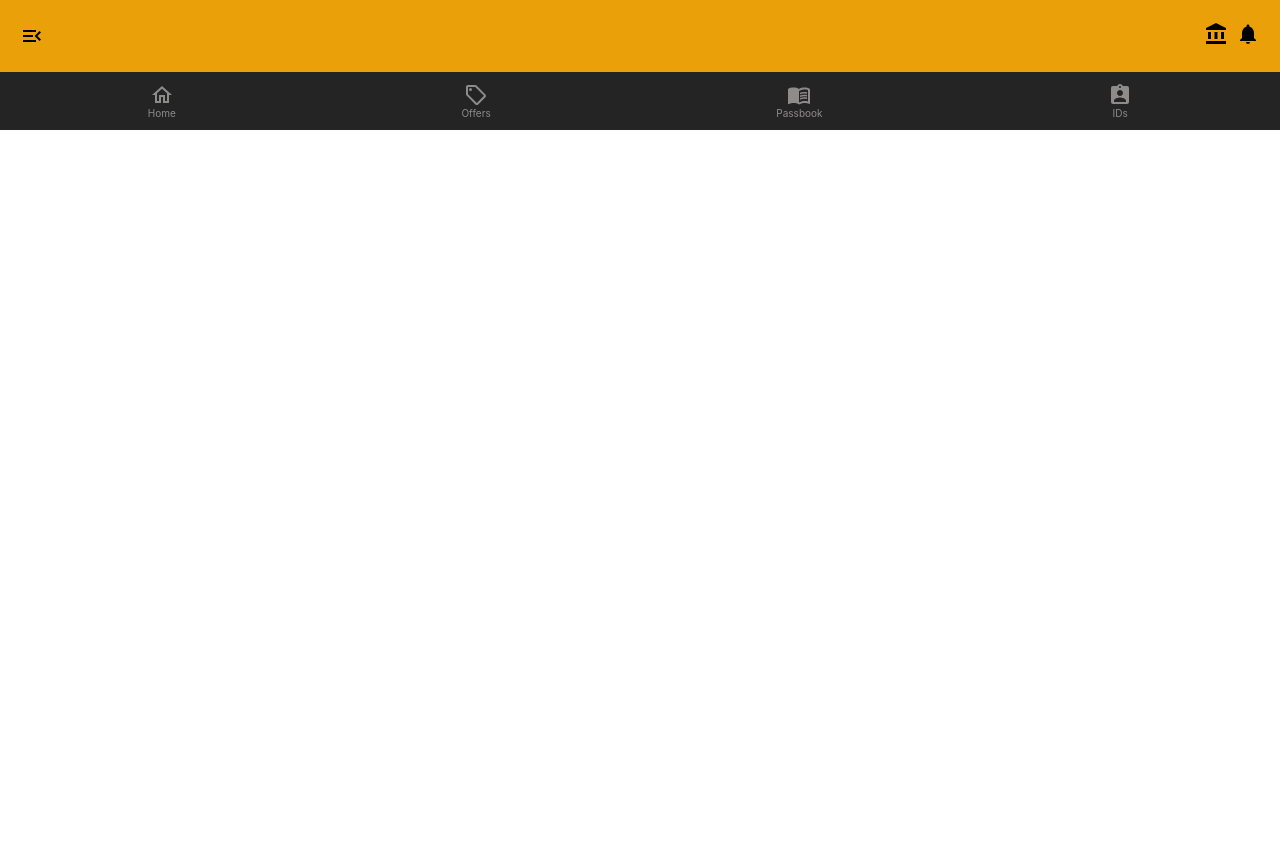
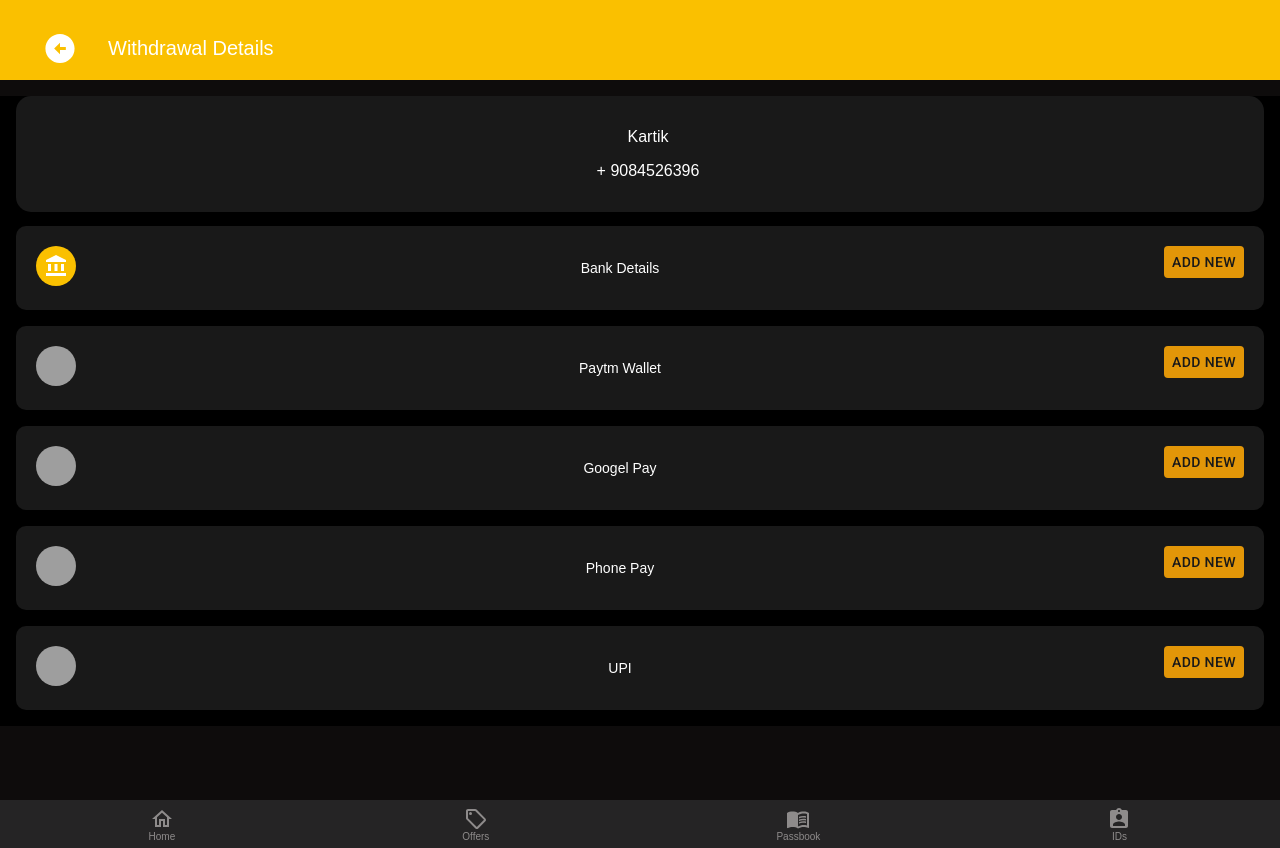
Before and after one commit to brijeshIvory/digital-wallet, a React (Create React App) app: page /bank-details in a window 1280 px wide. Before the commit the page ends 800 px from the top, so only its background shows below. Built offline with nearby package versions, Linux system fonts and the light colour scheme; grey boxes are pictures that could not be loaded.

Commit message:
added withdrawal page

```diff
--- a/src/App.css
+++ b/src/App.css
@@ -1,2 +1,24 @@
-.app {
-}
+.App {
+    display: block;
+    width: 100vw;
+    height: 100vh;
+    overflow: hidden;
+  }
+
+  *{
+    box-sizing:border-box;
+  }
+  body{
+    margin:0;
+    padding:0;
+    width:100%;
+    font-family: "Poppins", sans-serif;
+    background: #0e0c0c
+  }
+  a,
+  a:hover,
+  a:focus {
+    color: inherit;
+    text-decoration: none;
+    transition: all 0.3s;
+  }
--- a/src/App.js
+++ b/src/App.js
@@ -4,9 +4,10 @@
 import Router from "./Router/Router";
 
 function App() {
+  const isLoggedIn = true;
   return (
     <div className="app">
-    <Header />
+      {!isLoggedIn && <Header /> }
          <Router/>
          <Footer/>
     </div>
--- a/src/Components/Offer/index.jsx
+++ b/src/Components/Offer/index.jsx
@@ -39,13 +39,11 @@
           >
             <ArrowCircleLeftIcon sx={{ width: '40px', height: '35px' }} />
           </IconButton>
-          <Typography variant="h6" component="h6" sx={{ flexGrow: 4 }}>
-            Offers
-          </Typography>
+          <h1 className='title'> Offers </h1>
         </Toolbar>
       </div>
       <div className="ourOffer_main">
-        <h1 className="ourOffer_title">Top Offers</h1>
+      <h1 className="ourOffer_title">Top Offers</h1>
         {imageList.map((val, index) => (
           <div className="offer_list" key={val.id}>
             <img src={val.imageSrc} alt="" />
--- a/src/Components/Offer/style.scss
+++ b/src/Components/Offer/style.scss
@@ -2,18 +2,16 @@
   height: 100vh;
   display: flex;
   flex-direction: column;
-    background-color: #fac000;
 }
 
 .ourOffer_header {
-    flex: 0.12;
   color: #fff;
+  background-color: #fac000;
 }
 
 .ourOffer_main {
   display: flex;
   border-radius: 20px 20px 0 0;
-    flex: 0.88;
   background-color: #000;
   flex-direction: column;
   overflow-y: scroll;
@@ -29,21 +27,15 @@
   display: flex;
 }
 
-h1 {
+.ourOffer_title {
   font-size: 18px;
   font-weight: 400;
   position: relative;
 }
-
-h1::before {
-    content: "";
-    position: absolute;
-    top: 24px;
-    width: 40px;
-    height: 3px;
-    background: #fac000;
+.title {
+  font-size: 20px;
+  font-weight: 500;
 }
-
 .offer_list {
   display: flex;
   justify-content: center;
@@ -55,4 +47,5 @@
   width: 320px;
   height: auto;
   border-radius: 5%;
+  padding: 0 1rem 0 1rem;
 }
--- a/src/Components/PaymentDetail/index.jsx
+++ b/src/Components/PaymentDetail/index.jsx
@@ -66,7 +66,7 @@
                   />
                 </label>
               )}
-              <p style={{ color: "#fff" }}>   Click here
+              <p style={{ color: "#fff" ,fontSize:"12px"}}>   Click here
                 to upload payment screenshot.</p>
             </form>
           </div>
--- a/src/Components/PaymentDetail/style.scss
+++ b/src/Components/PaymentDetail/style.scss
@@ -2,14 +2,13 @@
   display: flex;
   flex-direction: column;
   margin-top: 1rem;
-
   padding-left: 1rem;
   padding-right: 1rem;
   background-color: #191919;
   border-radius: 15px;
 }
 .Payment_detail_title {
-  font-size: 16px;
+  font-size: 12px;
   font-weight: 800;
   color: #fff;
   margin-top: 3rem;
@@ -20,12 +19,14 @@
   justify-content: space-between;
 }
 .person_name {
+  font-size: 12px;
   font-weight: 500;
   color: #fff;
   margin-top: 1rem;
   margin-bottom: 1rem;
 }
 .person_data {
+  font-size: 12px;
   color: #fff;
   margin-top: 1rem;
   margin-bottom: 1rem;
--- a/src/Components/PaymentMethod/index.jsx
+++ b/src/Components/PaymentMethod/index.jsx
@@ -48,9 +48,9 @@
           >
             <ArrowCircleLeftIcon sx={{width:"40px", height:"35px"}} />
           </IconButton>
-          <Typography variant="h6" component="div" sx={{ flexGrow: 4 }}>
+          <h1 className='title'>
             Payment Method
-          </Typography>
+          </h1>
         </Toolbar>
       </div>
       <div className="Payment_method_bottom">
--- a/src/Components/PaymentMethod/style.scss
+++ b/src/Components/PaymentMethod/style.scss
@@ -2,19 +2,16 @@
   height: 100vh;
   display: flex;
   flex-direction: column;
-  background-color: #fac000;
 }
 .Payment_method_top {
-  flex: 0.12;
   color: #fff;
+  background-color: #fac000;
 }
 .Payment_method_bottom {
   display: flex;
   flex-direction: column;
   align-items: center;
   padding: 0 1rem 0 1rem;
-  flex: 0.88;
-  background-color: #000;
 }
 
 .profile_data {
@@ -26,10 +23,10 @@
   padding-left: 1rem;
   padding-right: 1rem;
   background-color: #191919;
-  border-radius: 15px;
+  border-radius: 12px;
 }
 .subtitle {
-  font-size: 15px;
+  font-size: 12px;
   font-weight: 500;
   color: #fff;
   margin-top: 1rem;
@@ -48,5 +45,11 @@
 .card_text {
   color: #fff;
   line-height: normal;
-  font-size: 12px;
+  font-size: 8px;
 }
+.title {
+  font-size: 20px;
+  font-weight: 500;
+  text-align: center;
+  margin-bottom: 1rem;
+}
--- /dev/null
+++ b/src/Components/WithdrawalDetail/index.jsx
@@ -0,0 +1,75 @@
+import React from 'react'
+import Toolbar from '@mui/material/Toolbar'
+import ArrowCircleLeftIcon from '@mui/icons-material/ArrowCircleLeft'
+import { Avatar, IconButton, Button } from '@mui/material'
+import './style.scss'
+import AccountBalanceIcon from '@mui/icons-material/AccountBalance'
+const WithdrawalDetail = () => {
+  return (
+    <div className="withdrawal">
+      <div className="withdrawal_top">
+        <Toolbar style={{ marginTop: '1rem', marginLeft: '1rem' }}>
+          <IconButton
+            size="large"
+            edge="start"
+            color="inherit"
+            aria-label="menu"
+            sx={{ mr: 2 }}
+          >
+            <ArrowCircleLeftIcon sx={{ width: '40px', height: '35px' }} />
+          </IconButton>
+          <h1 className="title"> Withdrawal Details </h1>
+        </Toolbar>
+      </div>
+      <div className="withdrawal_bottom">
+        <div className="withdrawal_user_detail">
+          <div class="withdrawal_user_info">
+            <p class="withdrawal_user_name">Kartik</p>
+            <p class="withdrawal_user_mobile">+ 9084526396</p>
+          </div>
+        </div>
+        <div class="bank-details-list">
+          <div class="bank-detail">
+            <Avatar alt="Remy Sharp" src="" sx={{ background: '#FAC000' }}>
+              <AccountBalanceIcon></AccountBalanceIcon>
+            </Avatar>
+            <p class="bank-detail-title">Bank Details</p>
+            <Button type="submit" className="bank-detail-sum">
+              Add New
+            </Button>
+          </div>
+          <div class="bank-detail">
+            <Avatar alt="Remy Sharp" src="/static/images/avatar/1.jpg" />
+            <p class="bank-detail-title">Paytm Wallet</p>
+            <Button type="submit" className="bank-detail-sum">
+              Add New
+            </Button>
+          </div>
+          <div class="bank-detail">
+            <Avatar alt="Remy Sharp" src="/static/images/avatar/1.jpg" />
+            <p class="bank-detail-title">Googel Pay</p>
+            <Button type="submit" className="bank-detail-sum">
+              Add New
+            </Button>
+          </div>
+          <div class="bank-detail">
+            <Avatar alt="Remy Sharp" src="/static/images/avatar/1.jpg" />
+            <p class="bank-detail-title">Phone Pay</p>
+            <Button type="submit" className="bank-detail-sum">
+              Add New
+            </Button>
+          </div>
+          <div class="bank-detail">
+            <Avatar alt="Remy Sharp" src="/static/images/avatar/1.jpg" />
+            <p class="bank-detail-title">UPI</p>
+            <Button type="submit" className="bank-detail-sum">
+              Add New
+            </Button>
+          </div>
+        </div>
+      </div>
+    </div>
+  )
+}
+
+export default WithdrawalDetail
--- /dev/null
+++ b/src/Components/WithdrawalDetail/style.scss
@@ -0,0 +1,93 @@
+.withdrawal {
+  height: 100vh;
+  display: flex;
+  flex-direction: column;
+}
+.withdrawal_top {
+  color: #fff;
+  background-color: #fac000;
+  margin-bottom: 1rem;
+}
+.withdrawal_bottom {
+  display: flex;
+  flex-direction: column;
+  align-items: center;
+  padding: 0 1rem 0 1rem;
+  flex: 0.88;
+  background-color: #000;
+}
+.withdrawal_user_detail {
+  display: flex;
+  padding: 1rem;
+  justify-content: center;
+  background-color: #191919;
+  border-radius: 15px;
+  width: -webkit-fill-available;
+}
+.withdrawal_user_info {
+  margin-left: 16px;
+  text-align: center;
+}
+.withdrawal_user_name {
+  color: #fff;
+  font-size: 16px;
+  font-weight: 500;
+}
+.withdrawal_user_mobile {
+  font-size: 16px;
+  color: #fff;
+  margin-top: 2px;
+}
+
+.bank-details {
+  margin-top: 33px;
+}
+
+.bank-details-list {
+  margin-top: 14px;
+  border-radius: 10px;
+  width: -webkit-fill-available;
+}
+
+.bank-details-head {
+  display: flex;
+  justify-content: space-between;
+  padding: 0 20px;
+}
+
+.bank-detail {
+  display: flex;
+  padding: 20px;
+  margin-bottom: 1rem;
+  justify-content: space-between;
+  background-color: #191919;
+  border-radius: 10px;
+
+  .bank-detail-title {
+    color: #fff;
+    font-size: 14px;
+    font-weight: 200;
+  }
+
+  .bank-detail-desc {
+    font-size: 14px;
+    color: #fff;
+    margin-top: 2px;
+  }
+
+  .bank-detail-img {
+    display: flex;
+    justify-content: center;
+    align-items: center;
+    width: 30px;
+    height: 30px;
+    background-color: #fff;
+    border-radius: 50%;
+  }
+
+  .bank-detail-sum {
+    color: #191919;
+    background-color: #e29608;
+    height: 4vh;
+  }
+}
--- a/src/Router/Router.jsx
+++ b/src/Router/Router.jsx
@@ -3,12 +3,14 @@
 import Home from '../Components/Home/index'
 import OfferPage from '../Components/Offer'
 import Profile from '../Components/Profile'
+import WithdrawalDetail from '../Components/WithdrawalDetail/index'
 const Router = () => {
   return (
     <Routes>
       <Route path="tabs/home" exact element={<Home />} />
       <Route path="tabs/offers" element={<OfferPage />} />
       <Route path="profile" element={<Profile />} />
+      <Route path='bank-details' element={<WithdrawalDetail/>}></Route>
     </Routes>
   )
 }
```
Lines whose indentation alone changed are shown as unchanged.
